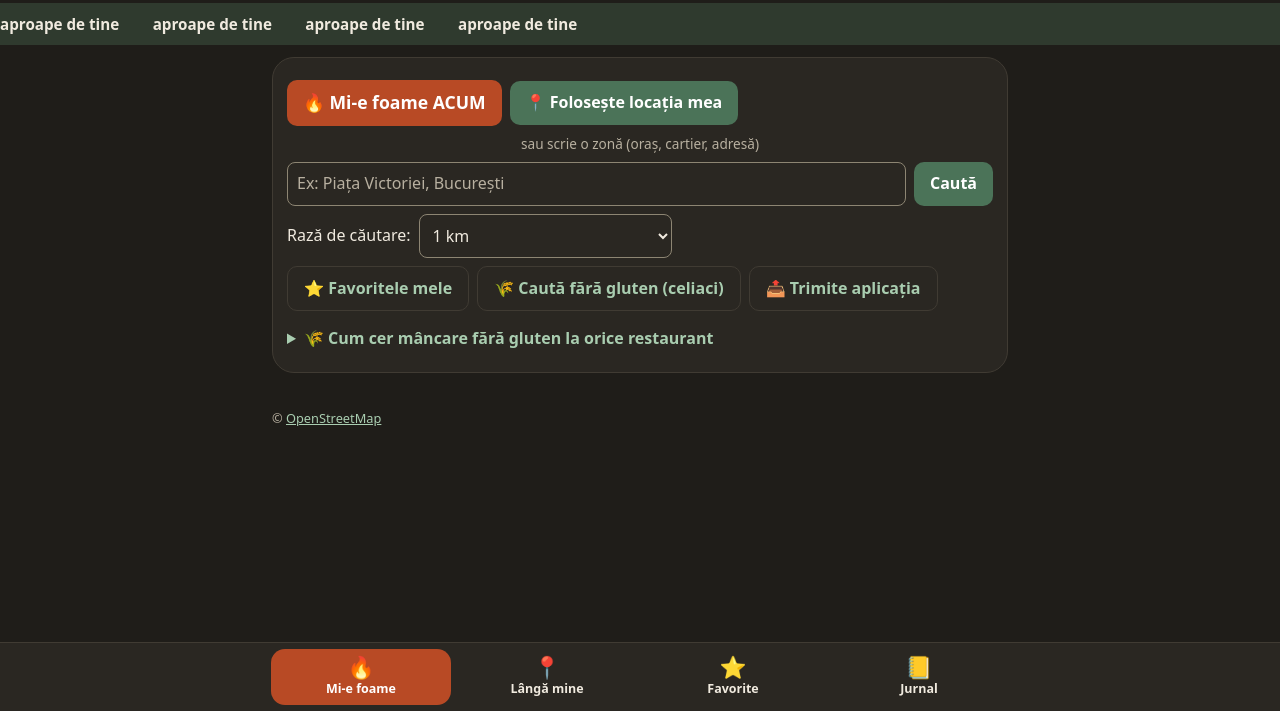
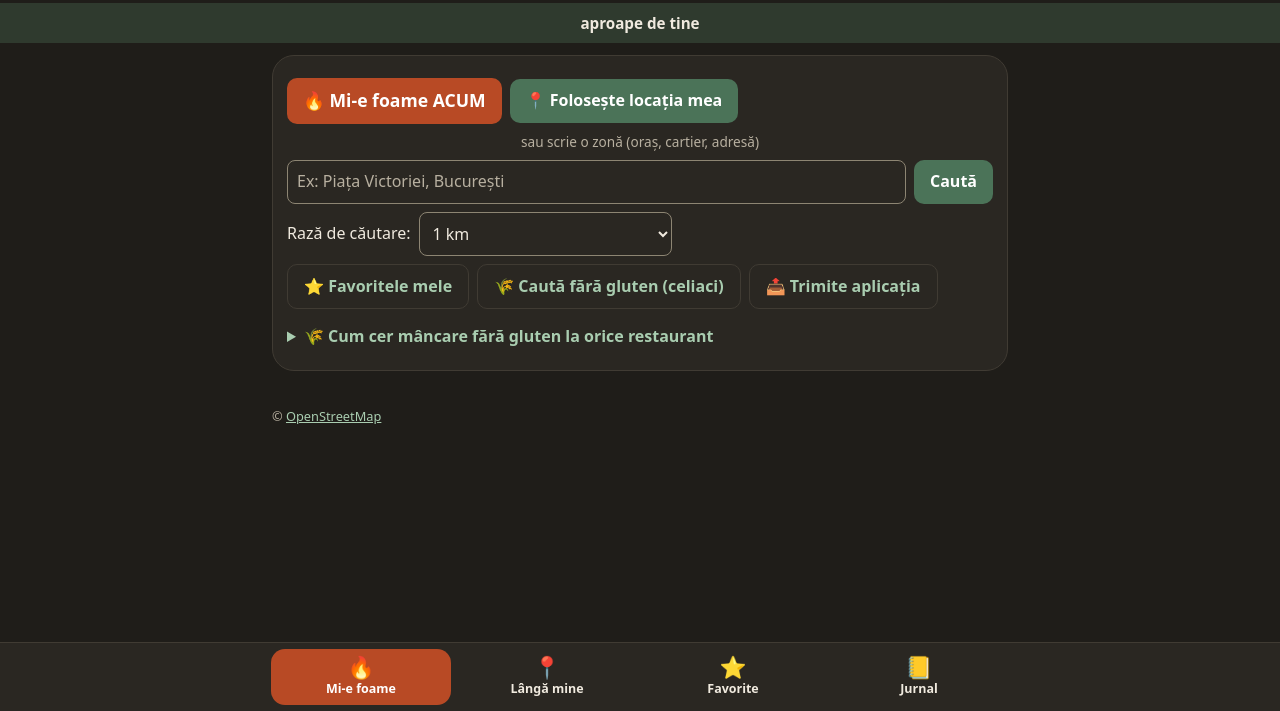
Before and after one commit to rrrobert777/finder-restaurante, a plain HTML site: page restaurante.html in a window 1280 px wide. Shown: the part 89-800 px from the top of the page. Drawn offline with Linux system fonts and the light colour scheme.

Commit message:
Banda de sus e fixă: un singur rând, fără text repetat și fără mișcare
Co-Authored-By: Claude Sonnet 5.5 <noreply@anthropic.com>
Claude-Session: https://claude.ai/code/session_01U37TWpfDhbDyHg7DtkcKMa

```diff
--- a/restaurante.html
+++ b/restaurante.html
@@ -65,9 +65,8 @@
   header p { margin: 6px 0 0; font-size: .9rem; color: var(--slab); }
   header.mica p { display: none; }
   #btnTema { flex: none; background: transparent; color: var(--text); border: 2px solid var(--text); border-radius: 22px; padding: 4px 14px; min-height: 44px; font-size: 14px; }
-  #banda { position: sticky; top: var(--antet, 70px); z-index: 19; overflow: hidden; white-space: nowrap; background: var(--verde-deschis); color: var(--text); padding: 10px 0; font-weight: 600; font-size: .95rem; }
-  #banda .in2 { display: inline-block; will-change: transform; }
-  #banda .in2 span { display: inline-block; padding-right: 2.2em; }
+  #banda { position: sticky; top: var(--antet, 70px); z-index: 19; background: var(--verde-deschis); color: var(--text); padding: 9px 14px; font-weight: 600; font-size: .95rem; text-align: center; }
+  #banda .in2 { max-width: 760px; margin: 0 auto; overflow: hidden; text-overflow: ellipsis; white-space: nowrap; }
   main { max-width: 760px; margin: 0 auto; padding: 12px; }
   .panou, .filtre, .loc { background: var(--card); border: 1px solid var(--chenar); border-radius: 12px; padding: 14px; margin-bottom: 12px; }
   .loc { border-radius: 8px; border-left: 5px solid var(--chenar); }
@@ -239,7 +238,6 @@
   .anim #lista > .loc { transition: opacity .5s ease, transform .5s ease; }
   .anim #lista > .loc:not(.vazut) { opacity: 0; transform: translateY(26px) scale(.98); }
   @media (prefers-reduced-motion: reduce) {
-    #banda .in2 { transform: none !important; }
     .anim #lista > .loc:not(.vazut) { opacity: 1; transform: none; }
     * { scroll-behavior: auto !important; }
   }
@@ -257,7 +255,7 @@
     <button id="btnTema" type="button" aria-label="Schimbă tema: automat, zi sau noapte">Auto</button>
   </div>
 </header>
-<div id="banda" aria-hidden="true"><div class="in2" id="bandaText"><span>aproape de tine</span><span>aproape de tine</span><span>aproape de tine</span><span>aproape de tine</span></div></div>
+<div id="banda" role="status"><div class="in2" id="bandaText">aproape de tine</div></div>
 
 <main>
   <section class="panou" id="panouCautare" aria-label="Căutare">
@@ -1937,25 +1935,23 @@ if (window.matchMedia) {
 setInterval(() => { window.aplicaTema(); actualizeazaButonTema(); }, 10 * 60 * 1000);   // trece singură pe noapte seara
 actualizeazaButonTema();
 
-// --- Banda de sus: arată câte locuri sunt și se mișcă ușor când derulezi ---
+// --- Banda de sus: fixă, arată câte locuri sunt ---
 function actualizeazaBanda(potrivite, acum) {
   let t = "aproape de tine";
   if (potrivite && potrivite.length) {
     const deschise = potrivite.filter(l => esteDeschis(l.zileProgram, acum) === true).length;
     t = potrivite.length + " locuri · în " + (centru ? textRaza(razaCurentaSigur()) : "jurul tău") + (deschise ? " · " + deschise + " deschise acum" : "");
   }
-  $("bandaText").innerHTML = new Array(6).fill("<span>" + esc(t) + "</span>").join("");
+  $("bandaText").textContent = t;
   masoara();
 }
 function razaCurentaSigur() { try { return razaCurenta(); } catch (e) { return 1000; } }
 
 const antet = $("antet"), banda = $("banda"), bandaText = $("bandaText"), titlu = antet.querySelector("h1");
-let latimeSpan = 0, asteapta = false;
+let asteapta = false;
 const areObservator = "ResizeObserver" in window;
 if (areObservator) { const ro = new ResizeObserver(() => masoara()); ro.observe(antet); ro.observe(banda); }
 function masoara() {
-  const s = bandaText.firstElementChild;
-  latimeSpan = s ? s.getBoundingClientRect().width : 0;
   document.documentElement.style.setProperty("--antet", antet.offsetHeight + "px");
   document.documentElement.style.setProperty("--sus", (antet.offsetHeight + banda.offsetHeight) + "px");
 }
@@ -1966,7 +1962,6 @@ function peDerulare() {
   const p = Math.max(0, Math.min(1, y / 160));
   titlu.style.setProperty("--t", Math.round((mare ? 52 : 44) - (mare ? 22 : 18) * p) + "px");
   antet.classList.toggle("mica", p > 0.6);
-  if (!miscareRedusa() && latimeSpan > 0) bandaText.style.transform = "translateX(" + (-((y * 0.5) % latimeSpan)) + "px)";
   if (!areObservator) {                       // telefoane foarte vechi: măsurăm ca înainte
     const nou = antet.offsetHeight + "px";
     if (document.documentElement.style.getPropertyValue("--antet") !== nou) masoara();
```
